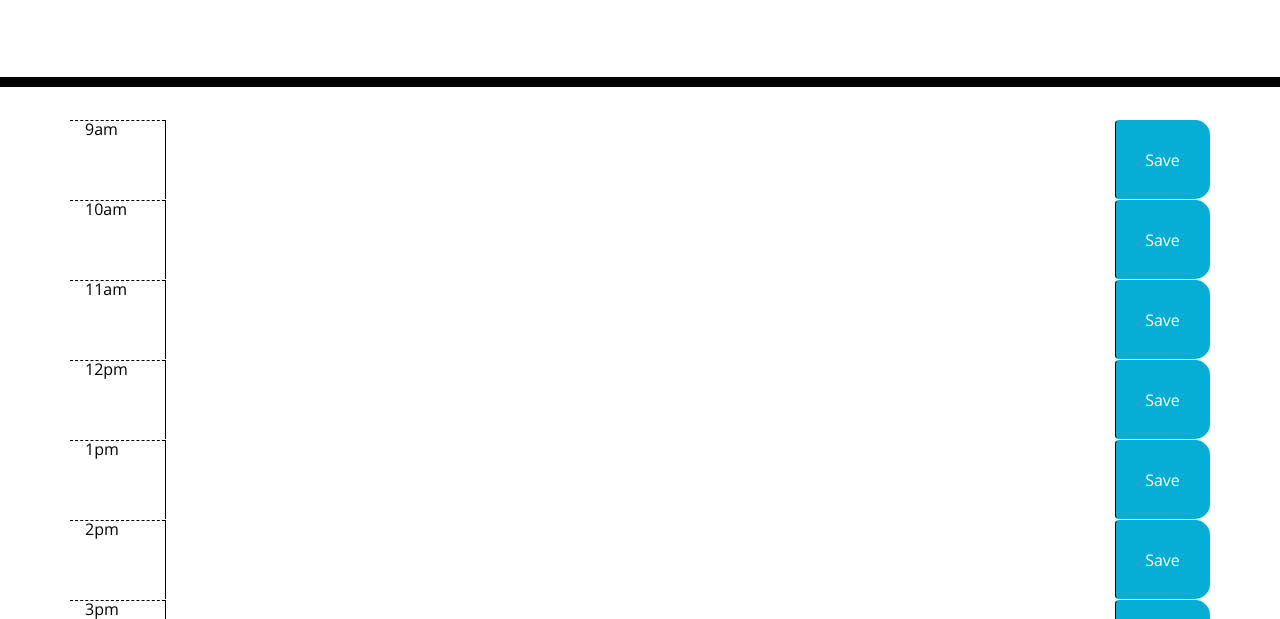
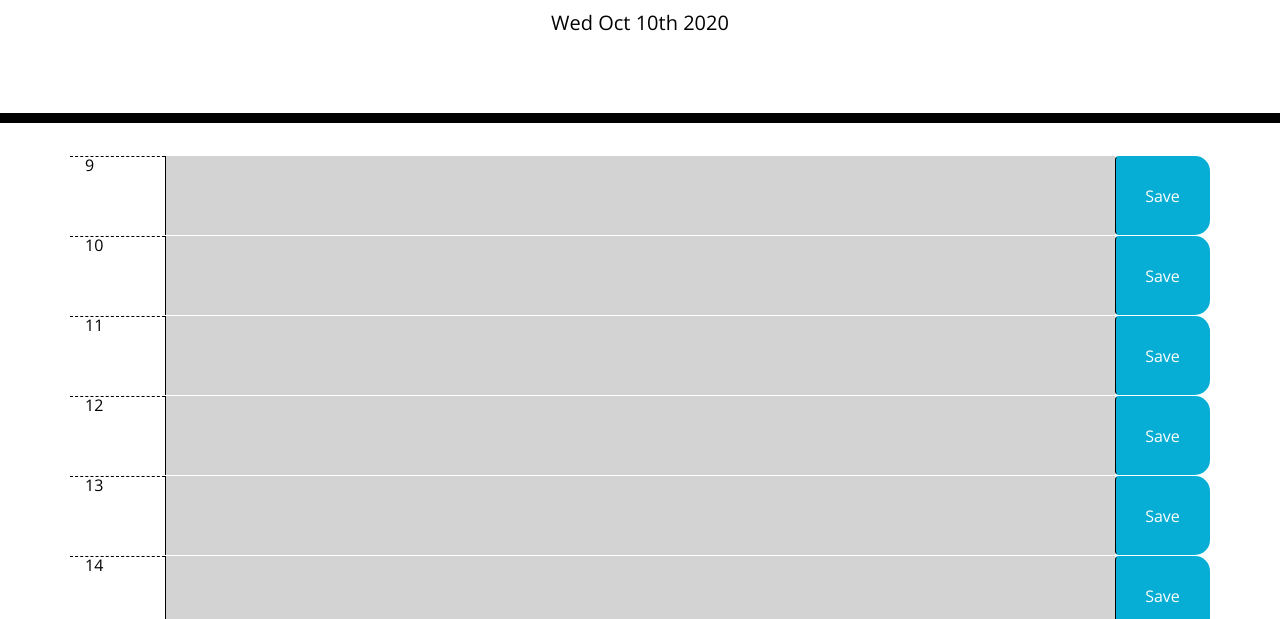
Before and after one commit to dnfrancis22/work-day-planner, a plain HTML site: page index.html in a window 1280 px wide. Shown: the part 181-800 px from the top of the page. Drawn offline with nearby package versions, Linux system fonts and the light colour scheme.

Commit message:
dynamicaly created the time blocks and deleted the hard coded ones from HTML.

```diff
--- a/index.html
+++ b/index.html
@@ -30,7 +30,7 @@
     </header>
     <div class="container">
       <!-- Timeblocks go here -->
-      <div class="row time block">
+      <!-- <div class="row time block">
         <div class="col-sm-1 hour">9am</div>
         <textarea class="col-sm-10 description"></textarea>
         <button class="saveBtn btn col-sm-1">Save</button>
@@ -74,7 +74,7 @@
         <div class="col-sm-1 hour">5pm</div>
         <textarea class="col-sm-10 description"></textarea>
         <button class="saveBtn btn col-sm-1">Save</button>
-      </div>
+      </div> -->
     </div>
 
     <script src="https://code.jquery.com/jquery-3.4.1.min.js"></script>
--- a/script.js
+++ b/script.js
@@ -1,3 +1,114 @@
-$(document).ready(function (){
-    console.log("this is loading");
+// GIVEN I am using a daily planner to create a schedule
+// WHEN I open the planner
+// THEN the current day is displayed at the top of the calendar
+    // Need to display current date and time in the Headers,
+// WHEN I scroll down
+// THEN I am presented with time blocks for standard business hours
+// WHEN I view the time blocks for that day
+// THEN each time block is color-coded to indicate whether it is in the past, present, or future
+    // Need to create conditionals to determin if a time block is in the past present or future and apply the style accordingly.
+// WHEN I click into a time block
+// THEN I can enter an event
+// WHEN I click the save button for that time block
+// THEN the text for that event is saved in local storage
+// WHEN I refresh the page
+// THEN the saved events persist
+    // need to get input from user and save into locale Storage.
+    // upon reload need to retrieve user input from storage and display on the screen.
+
+$(document).ready(function () {
+  console.log("this is loading");
+  console.log(moment());
+
+  // dom variables
+
+  // js varibles
+  var m = moment();
+  var currentTime = m.format("HH");
+  console.log(currentTime);
+  var timeArr=[9,10,11,12,13,14,15,16,17];
+
+  // function definitions
+  //create are our time blocks
+  function createBlock(){
+      //
+      /*
+      <div class="row time block">
+        <div class="col-sm-1 hour">9am</div>
+        <textarea class="col-sm-10 description"></textarea>
+        <button class="saveBtn btn col-sm-1" id="9">Save</button>
+      </div>
+      //1. create what you want via html
+      //2. create the vars
+      //3. style it
+      //4. parent and child and append to each other
+      //5. append to html
+      */
+      //.container
+      for(var i=0;i<timeArr.length;i++){
+      var d1=$("<div>");
+      d1.attr("class","row time block");
+
+      var d2=$("<div>");
+      d2.attr("class","col-sm-1 hour");
+      d2.text(timeArr[i]);
+      //if cond to update the milt -> normal time
+      //(any num greater than 12) 13-12: 1+PM
+      //less than 12: time+AM
+      //if 12: time+PM
+
+      var textarea=$("<textarea>");
+
+      //when is it present (timeArr[i] and currentTime)
+      if(timeArr[i]==currentTime){
+        textarea.attr("class", "col-sm-10 description present "+timeArr[i]
+        );
+      }
+      //when is it past?
+      if(timeArr[i] < currentTime){
+        textarea.attr("class", "col-sm-10 description past "+timeArr[i]
+        );
+      }
+
+      if(timeArr[i] >currentTime){
+        textarea.attr("class", "col-sm-10 description future "+timeArr[i]
+        );
+      }
+
+      var btn=$("<button>");
+      btn.attr("class","saveBtn btn col-sm-1");
+      btn.attr("id",timeArr[i]);
+      btn.text("Save");
+
+      d1.append(d2);
+      d1.append(textarea);
+      d1.append(btn);
+
+      $(".container").append(d1);
+      }
+
+      //onclick trigger on .saveBtn
+      $(".saveBtn").click(function(){
+        console.log($(this).attr("id"));
+
+
+      //make sure the btns work
+      //getting the hour
+      //getting userinput
+      console.log($(this).parent().children()[1])
+      //set localstorage
+    });
+
+      //all the jquery to get data from localstorage
+      //$(".11").getItem("11")
+
+
+  }
+
+  // function calls
+
+  // event listeners
+
+  $("#currentDay").text(m.format("ddd MMM Mo YYYY"));
+  createBlock();
 });
```
